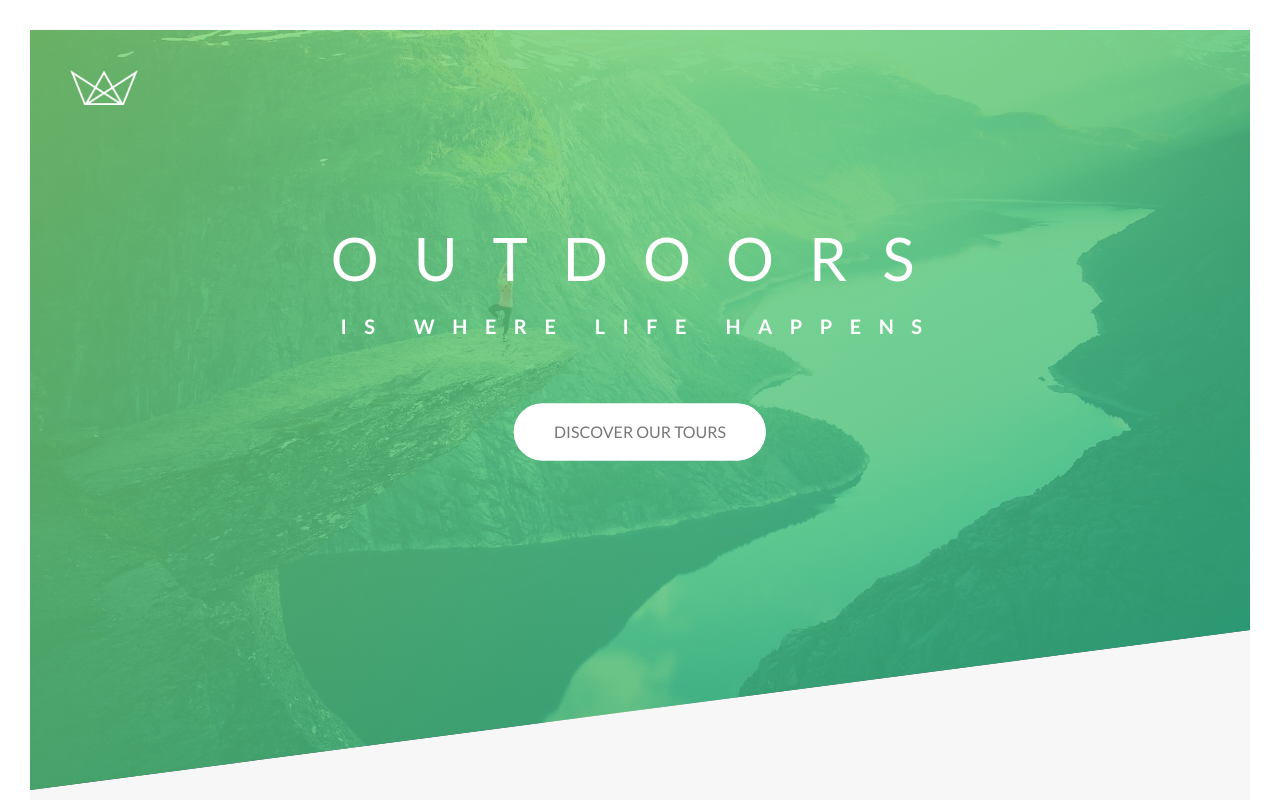
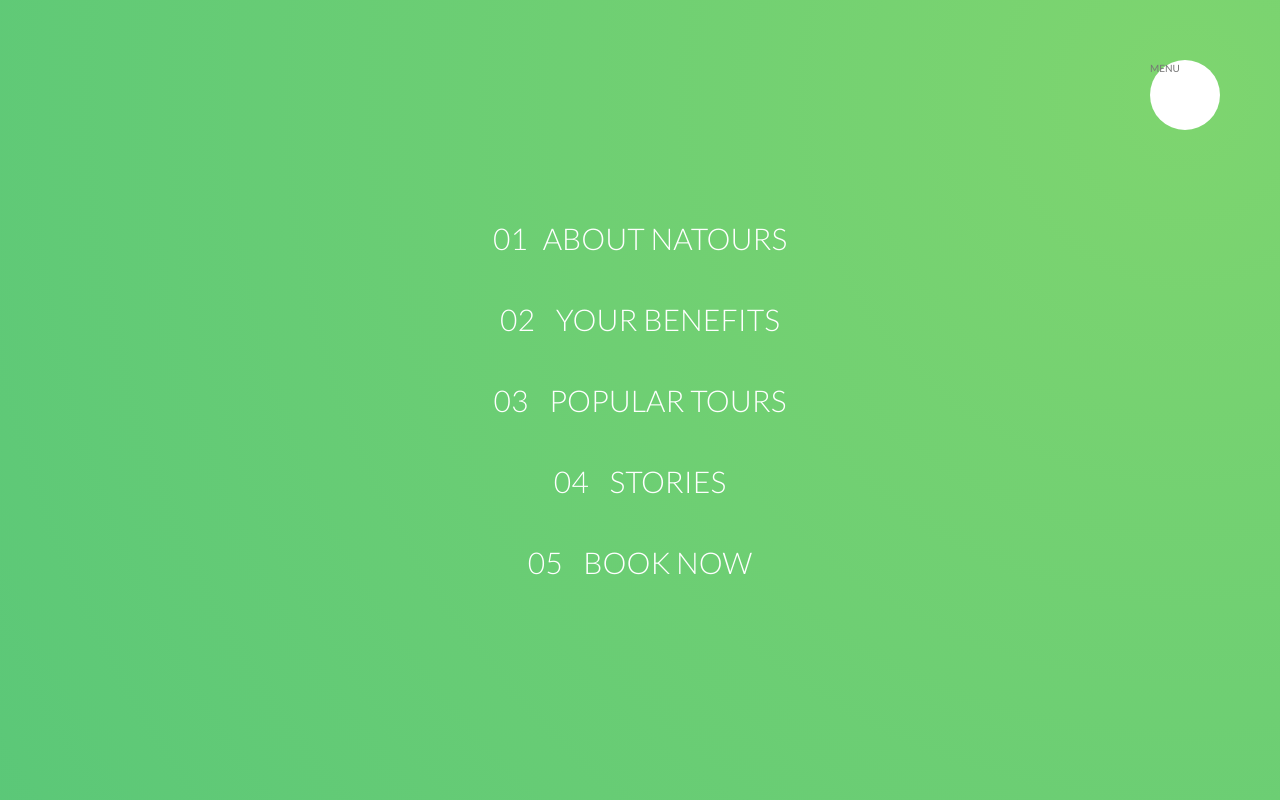
Before and after one commit to thaingocnguyen/Natours, a plain HTML site: page index.html in a window 1280 px wide. Shown: the top 800 px of the page. Drawn offline with Linux system fonts and the light colour scheme.

Commit message:
initial navigation

```diff
--- a/css/style.css
+++ b/css/style.css
@@ -544,6 +544,69 @@ body {
     transform: translate(-50%, -50%);
     text-align: center; }
 
+.navigation__checkbox {
+  display: none; }
+
+.navigation__button {
+  background-color: #fff;
+  height: 7rem;
+  width: 7rem;
+  position: fixed;
+  top: 6rem;
+  right: 6rem;
+  border-radius: 50%;
+  z-index: 2000; }
+
+.navigation__background {
+  height: 6rem;
+  width: 6rem;
+  border-radius: 50%;
+  position: fixed;
+  top: 6.5rem;
+  right: 6.5rem;
+  background-image: radial-gradient(#7ed56f, #28b485);
+  z-index: 1000;
+  transform: scale(80); }
+
+.navigation__nav {
+  height: 100vh;
+  width: 100%;
+  position: fixed;
+  top: 0;
+  right: 0;
+  z-index: 1500; }
+
+.navigation__list {
+  position: absolute;
+  top: 50%;
+  left: 50%;
+  transform: translate(-50%, -50%);
+  list-style: none;
+  text-align: center; }
+
+.navigation__item {
+  margin: 1rem; }
+
+.navigation__link:link, .navigation__link:visited {
+  display: inline-block;
+  font-size: 3rem;
+  font-weight: 300;
+  padding: 1rem 2rem;
+  color: #fff;
+  text-decoration: none;
+  text-transform: uppercase;
+  background-image: linear-gradient(120deg, transparent 0%, transparent 50%, #fff 50%);
+  background-size: 220%;
+  transition: all .4s; }
+  .navigation__link:link span, .navigation__link:visited span {
+    margin-right: 1.5rem;
+    display: inline-block; }
+
+.navigation__link:hover, .navigation__link:active {
+  background-position: 100%;
+  color: #55c57a;
+  transform: translateX(1rem); }
+
 .section-about {
   background-color: #f7f7f7;
   padding: 25rem 0;
--- a/index.html
+++ b/index.html
@@ -13,6 +13,24 @@
         <title>Natours | Exciting tours for adventurous people</title>
     </head>
     <body>
+
+        <div class="navigation">
+            <input type="checkbox" class="navigation__checkbox" id="navi-toggle">
+
+            <label for="navi-toggle" class="navigation__button">MENU</label>
+
+            <div class="navigation__background">&nbsp;</div>
+
+            <nav class="navigation__nav">
+                <ul class="navigation__list">
+                    <li class="navigation__item"><a href="#" class="navigation__link"><span>01</span>About Natours</a></li>
+                    <li class="navigation__item"><a href="#" class="navigation__link"><span>02</span> Your benefits</a></li>
+                    <li class="navigation__item"><a href="#" class="navigation__link"><span>03</span> Popular tours</a></li>
+                    <li class="navigation__item"><a href="#" class="navigation__link"><span>04</span> Stories</a></li>
+                    <li class="navigation__item"><a href="#" class="navigation__link"><span>05</span> Book now</a></li>
+                </ul>
+            </nav>
+        </div>
         <header class="header">
             <div class="header__logo-box">
                 <img src="img/logo-white.png" alt="Logo" class="header__logo">
--- /dev/null
+++ b/sass/layout/_navigation.scss
@@ -0,0 +1,82 @@
+.navigation {
+    &__checkbox {
+        display: none;
+    }
+
+    &__button {
+        background-color: $color-white;
+        height: 7rem;
+        width: 7rem;
+        position: fixed;
+        top: 6rem;
+        right: 6rem;
+        border-radius: 50%;
+        z-index: 2000;
+    }
+
+    &__background {
+        height: 6rem;
+        width: 6rem;
+        border-radius: 50%;
+        position: fixed;
+        top: 6.5rem;
+        right: 6.5rem;
+        background-image: radial-gradient($color-primary-light, $color-primary-dark);
+        z-index: 1000;
+
+        transform: scale(80);
+    }
+
+    &__nav {
+        height: 100vh;
+        width: 100%;
+        position: fixed;
+        top: 0;
+        right: 0;
+        z-index: 1500;
+    }
+
+    &__list {
+        position: absolute;
+        top: 50%;
+        left: 50%;
+        transform: translate(-50%, -50%);
+        list-style: none;
+        text-align: center;
+    }
+
+    &__item {
+        margin: 1rem;
+    }
+
+    &__link {
+        &:link,
+        &:visited {
+            display: inline-block;
+            font-size: 3rem;
+            font-weight: 300;
+            padding: 1rem 2rem;
+            color: $color-white;
+            text-decoration: none;
+            text-transform: uppercase;
+            background-image: linear-gradient(120deg, transparent 0%, transparent 50%, $color-white 50%);
+            background-size: 220%;
+            transition: all .4s;
+
+            span {
+                margin-right: 1.5rem;
+                display: inline-block;
+            }
+        }
+
+        &:hover,
+        &:active {
+            background-position: 100%;
+            color: $color-primary;
+            transform: translateX(1rem);
+        }
+
+    }
+
+
+}
--- a/sass/main.scss
+++ b/sass/main.scss
@@ -18,5 +18,6 @@
 @import "layout/footer";
 @import "layout/grid";
 @import "layout/header";
+@import "layout/navigation";
 
 @import "pages/home";
```
